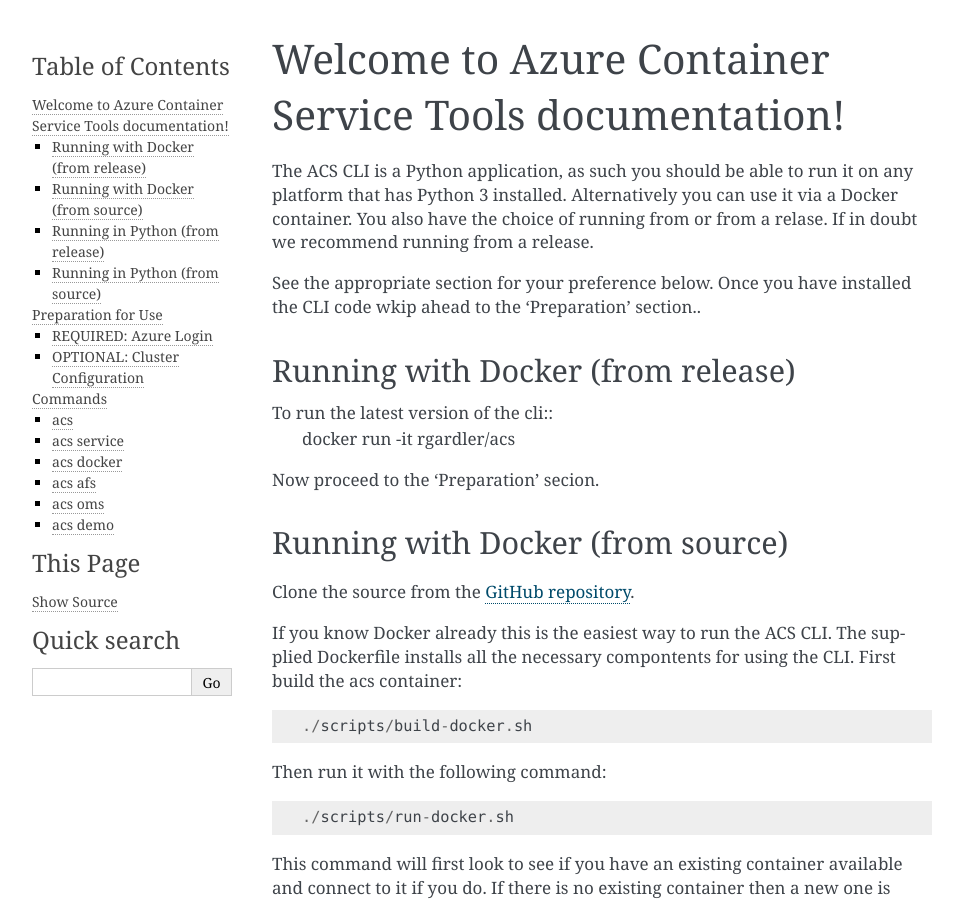
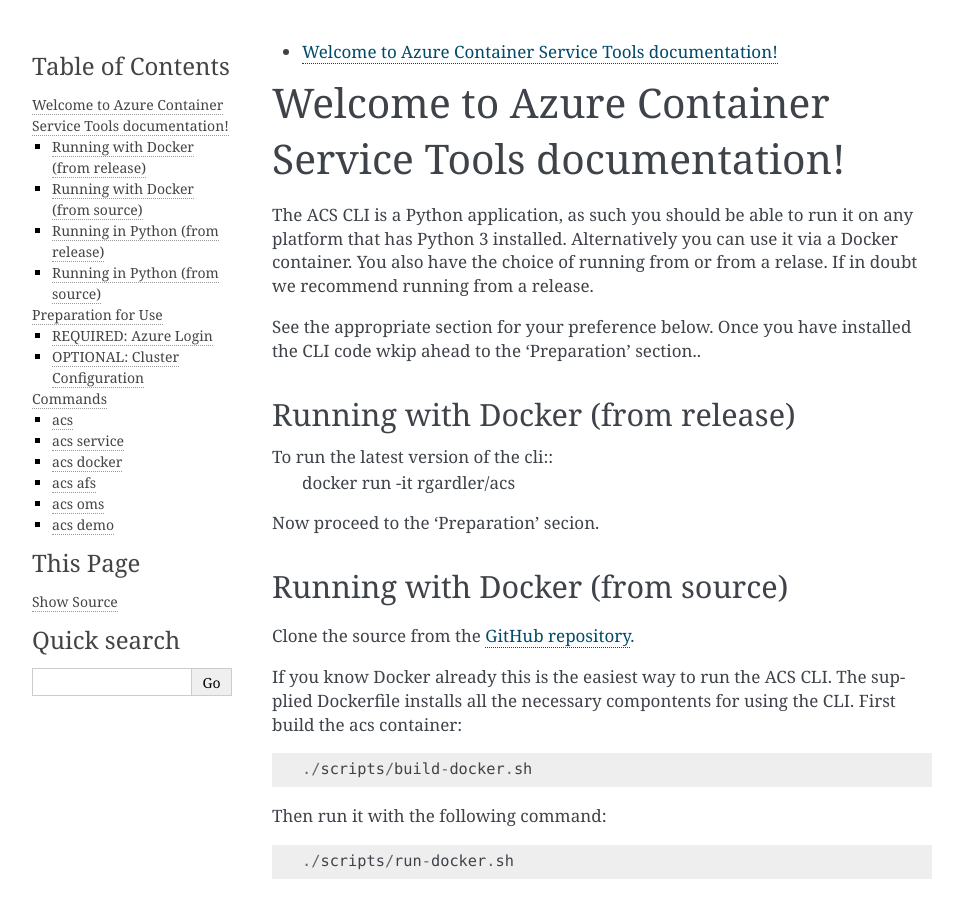
Before and after one commit to wteklabs/acs-cli, a Sphinx documentation site: the page built from docs/source/index.rst, in a window 1280 px wide and 900 px high. Shown: the whole window, without its empty margins (148-1111 px from the left). Built offline with Sphinx 7.4.7, drawn with Linux system fonts in a browser that asks for light colours; pages that are not in the unit, such as notebooks, are missing from menus.

Commit message:
experimenting with subpages in the documentation

```diff
--- /dev/null
+++ b/docs/source/develop.rst
@@ -0,0 +1,2 @@
+Welcome to Azure Container Service Tools documentation!
+=======================================================
--- a/docs/source/index.rst
+++ b/docs/source/index.rst
@@ -2,6 +2,7 @@
     :maxdepth: 2
 
     index
+    develop
 
 Welcome to Azure Container Service Tools documentation!
 =======================================================
```
